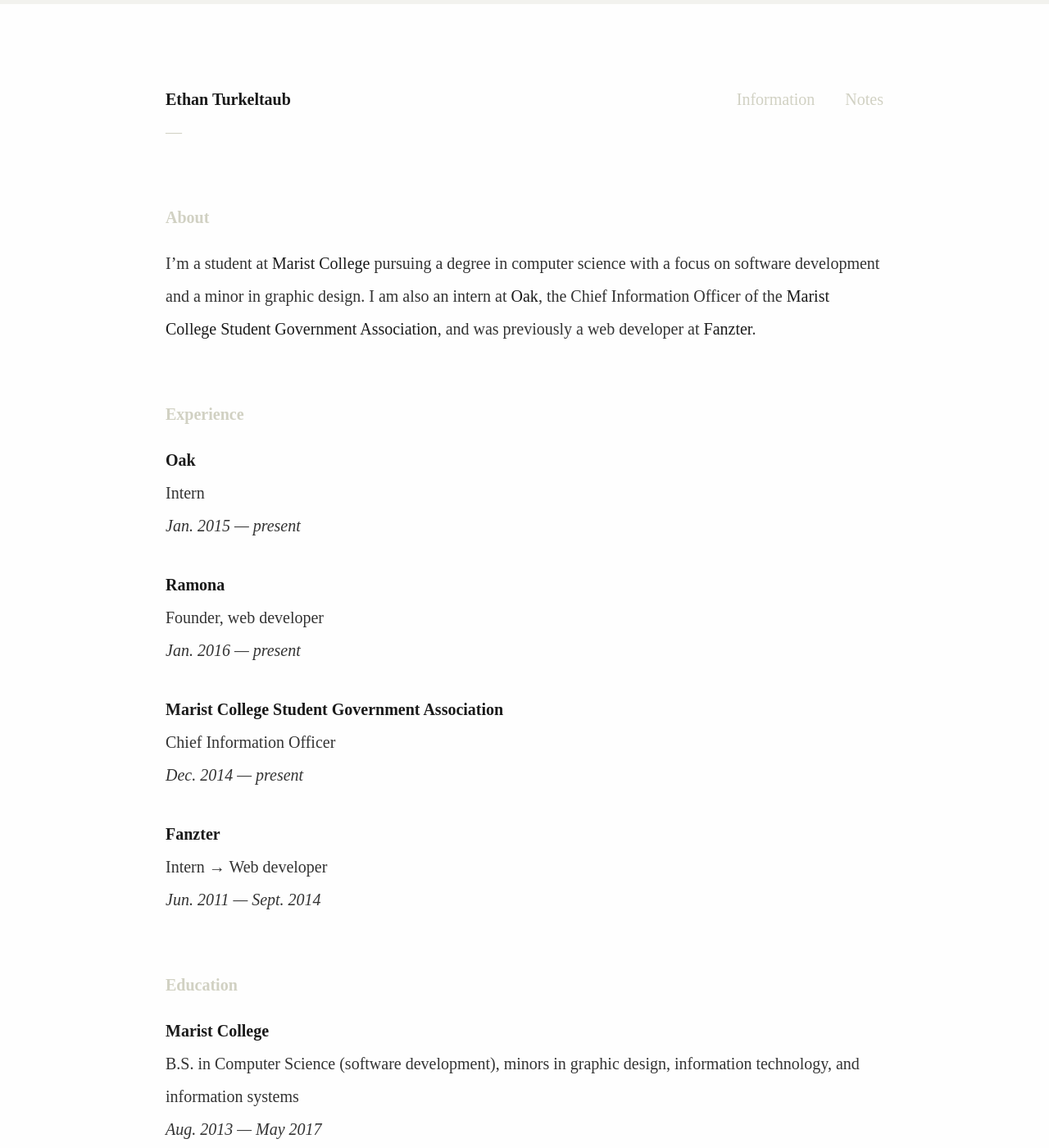
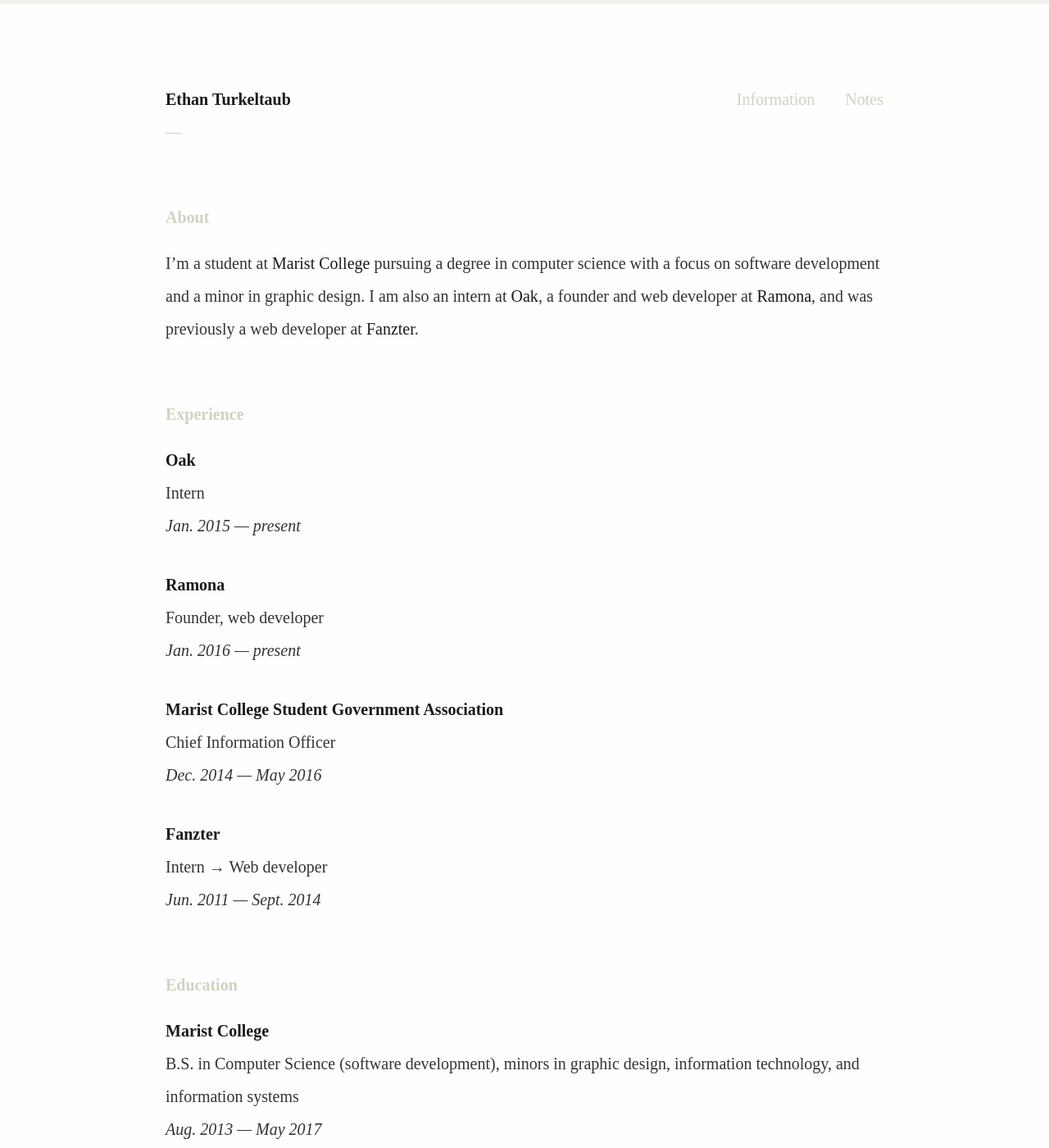
Before and after one commit to ethnt/ethnt.me, a Jekyll site: the page built from information.markdown, in a window 1280 px wide and 1400 px high. Shown: the whole window at 82% size. Built offline with Jekyll 4.4.1, drawn with Linux system fonts in a browser that asks for light colours.

Commit message:
Updated Information

```diff
--- a/information.markdown
+++ b/information.markdown
@@ -7,9 +7,8 @@
   type: text
   body: I’m a student at [Marist College](http://marist.edu) pursuing a degree in
     computer science with a focus on software development and a minor in graphic design.
-    I am also an intern at [Oak](http://oak.is), the Chief Information Officer of
-    the [Marist College Student Government Association](http://sga.marist.edu), and
-    was previously a web developer at [Fanzter](http://en.wikipedia.org/wiki/Fanzter).
+    I am also an intern at [Oak](http://oak.is),  a founder and web developer at [Ramona](http://ramona.clothing),
+    and was previously a web developer at [Fanzter](http://en.wikipedia.org/wiki/Fanzter).
 - title: Experience
   type: entries
   entries:
@@ -24,7 +23,7 @@
   - title: Marist College Student Government Association
     link: http://sga.marist.edu
     description: Chief Information Officer
-    range: Dec. 2014 — present
+    range: Dec. 2014 — May 2016
   - title: Fanzter
     link: http://en.wikipedia.org/wiki/Fanzter
     description: Intern → Web developer
```
